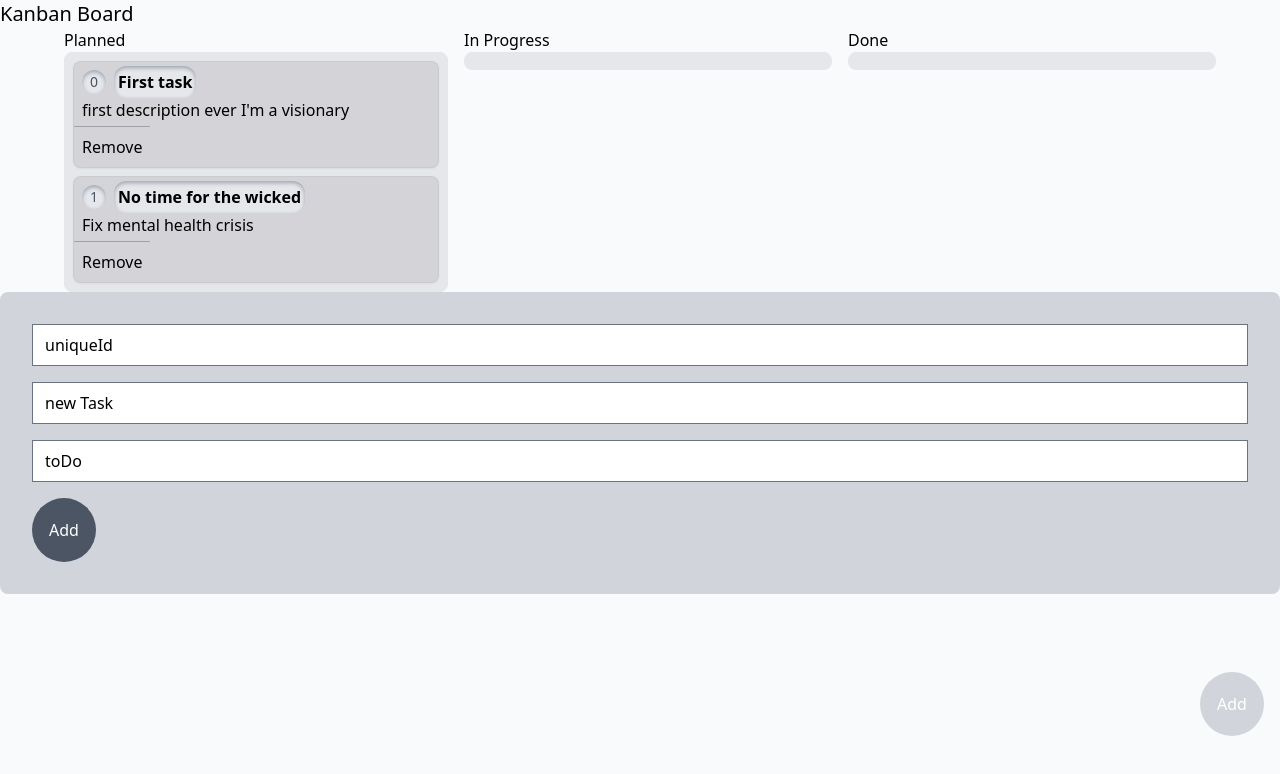
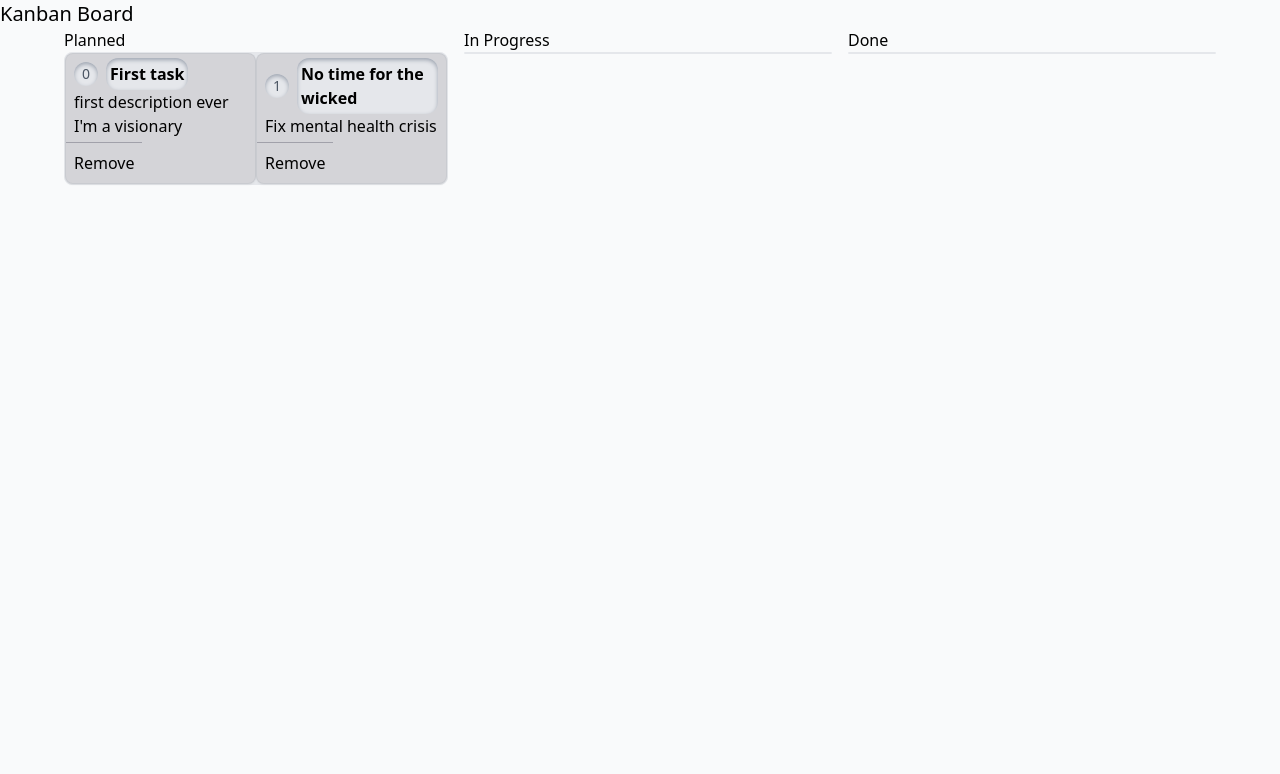
Before and after one commit to vlaier/Kanban-Boards, a Next.js app: page / in a window 1280 px wide. Shown: the top 774 px of the page. Built offline with nearby package versions, Linux system fonts and the light colour scheme.

Commit message:
feat: add BoardContext

```diff
--- /dev/null
+++ b/src/components/board/BoardContext.tsx
@@ -0,0 +1,38 @@
+import { tasksReducer } from '@/lib/functions';
+import {
+  createContext,
+  Dispatch,
+  ReactNode,
+  Reducer,
+  useContext,
+  useReducer,
+} from 'react';
+import { KanbanCard, TaskAction } from '.';
+const BoardContext = createContext<KanbanCard[] | null>(null);
+const BoardDispatchContext = createContext<Dispatch<TaskAction> | null>(null);
+export const BoardContextProvider: React.FC<{
+  children: ReactNode;
+  initialTasks?: KanbanCard[];
+}> = ({ children, initialTasks = [] }) => {
+  const [tasks, dispatch] = useReducer<Reducer<KanbanCard[], TaskAction>>(
+    tasksReducer,
+    initialTasks
+  );
+  return (
+    <BoardContext.Provider value={tasks}>
+      <BoardDispatchContext.Provider value={dispatch}>
+        {children}
+      </BoardDispatchContext.Provider>
+    </BoardContext.Provider>
+  );
+};
+export const useTasks = () => {
+  const tasks = useContext(BoardContext);
+  if (!tasks) throw new Error('BoardContext not found');
+  return tasks;
+};
+export const useTasksDispatch = () => {
+  const dispatch = useContext(BoardDispatchContext);
+  if (!dispatch) throw new Error('BoardDispatchContext not found');
+  return dispatch;
+};
--- a/src/components/board/card/Task.tsx
+++ b/src/components/board/card/Task.tsx
@@ -1,11 +1,10 @@
 import { KanbanCard } from '..';
+import { useTasksDispatch } from '../BoardContext';
 import { DraggableItem } from '../dnd/Draggable';
 
-export const TaskCard: React.FC<{ task: KanbanCard; remove: () => void }> = (
-  props
-) => {
-  const { task, remove } = { ...props };
-
+export const TaskCard: React.FC<{ task: KanbanCard }> = (props) => {
+  const { task } = { ...props };
+  const dispatch = useTasksDispatch();
   return (
     <DraggableItem id={task.id}>
       <div className="rounded-lg border border-gray-400/20 shadow-sm  w-full overflow-hidden bg-zinc-300 divide-y divide-zinc-400  ">
@@ -22,7 +21,12 @@ export const TaskCard: React.FC<{ task: KanbanCard; remove: () => void }> = (
             {task.description}
           </div>
         </div>
-        <button className="p-2" onClick={remove}>
+        <button
+          className="p-2"
+          onClick={() => {
+            dispatch({ type: 'remove', id: task.id });
+          }}
+        >
           Remove
         </button>
       </div>
--- a/src/components/board/grid/Board.tsx
+++ b/src/components/board/grid/Board.tsx
@@ -1,33 +1,20 @@
-import { tasksReducer } from '@/lib/functions';
 import {
   DndContext,
+  DragEndEvent,
   PointerSensor,
   useSensor,
   useSensors,
 } from '@dnd-kit/core';
-import { Reducer, useReducer, useState } from 'react';
-import { KanbanCard, TaskAction } from '..';
+import { ReactNode } from 'react';
+import { KanbanCard } from '..';
+import { BoardContextProvider, useTasksDispatch } from '../BoardContext';
 
-import { Droppable } from '../dnd/Droppable';
 import { Category } from '../section/Category';
 import { mockBasicBoardProps } from './Board.mocks';
 
 const Board: React.FC<KanbanCard[]> = (props) => {
-  const [tasks, dispatch] = useReducer<Reducer<KanbanCard[], TaskAction>>(
-    tasksReducer,
-    mockBasicBoardProps.base
-  );
-
-  const [newTask, setNewTask] = useState<KanbanCard>({
-    id: 'uniqueId',
-    title: 'new Task',
-    progress: 'toDo',
-    isPriority: false,
-    blockedTasks: [],
-    description: 'This tasked was just created',
-    tags: [],
-    timeRequired: 1,
-  });
+  const DndArea: React.FC<{ children: ReactNode }> = ({ children }) => {
+    const dispatch = useTasksDispatch();
     const sensors = useSensors(
       useSensor(PointerSensor, {
         activationConstraint: {
@@ -36,98 +23,41 @@ const Board: React.FC<KanbanCard[]> = (props) => {
       })
     );
 
-  return (
-    <DndContext
-      onDragEnd={({ over, active }) => {
-        if (over) {
+    const handleDragEnd: (event: DragEndEvent) => void = ({ active, over }) => {
+      if (over && over.data.current) {
         dispatch({
           type: 'update_progress',
           id: active.id as string,
-            updatedProgress: over.data.current
-              ? over.data.current.progress
-              : null,
+
+          updatedProgress: over.data.current.category,
         });
       }
-      }}
-      sensors={sensors}
-    >
+    };
+    return (
+      <DndContext onDragEnd={handleDragEnd} sensors={sensors}>
+        {children}
+      </DndContext>
+    );
+  };
+  return (
+    <BoardContextProvider initialTasks={mockBasicBoardProps.base}>
+      <DndArea>
         <div className="grid grid-cols-1 md:grid-cols-3 space-x-4 px-16">
           <div>
             <h3>Planned</h3>
-          <Droppable id="toDos" data={{ progress: 'toDo' }}>
-            <Category progress={'toDo'} tasks={tasks} dispatch={dispatch} />
-          </Droppable>
+            <Category id={'0'} category="toDo" />
           </div>
           <div>
             <h3>In Progress</h3>
-          <Droppable id="inProgress" data={{ progress: 'inProgress' }}>
-            <Category
-              progress={'inProgress'}
-              tasks={tasks}
-              dispatch={dispatch}
-            />
-          </Droppable>
+            <Category id={'1'} category="inProgress" />
           </div>
           <div>
             <h3>Done</h3>
-
-          <Droppable id="done" data={{ progress: 'done' }}>
-            <Category progress={'done'} tasks={tasks} dispatch={dispatch} />
-          </Droppable>
+            <Category id={'2'} category="done" />
           </div>
         </div>
-      <form className="flex flex-col p-8 bg-gray-300 rounded-lg gap-4">
-        <input
-          required={true}
-          type="text"
-          placeholder="id"
-          value={newTask.id}
-          onChange={(e) => {
-            setNewTask((prev) => {
-              return { ...prev, id: e.target.value };
-            });
-          }}
-        />
-        <input
-          required
-          type="text"
-          placeholder="title"
-          value={newTask.title}
-          onChange={(e) => {
-            setNewTask((prev) => {
-              return { ...prev, title: e.target.value };
-            });
-          }}
-        />
-        <input
-          type="text"
-          placeholder="progress"
-          value={newTask.progress}
-          onChange={(e) => {
-            setNewTask((prev) => {
-              return { ...prev, progress: e.target.value };
-            });
-          }}
-        />
-        <button
-          type="submit"
-          disabled={false}
-          className=" bg-gray-600 h-16 w-16 rounded-full text-white "
-          onClick={(e) => {
-            e.preventDefault();
-            dispatch({ type: 'add', task: newTask });
-          }}
-        >
-          Add
-        </button>
-      </form>
-      <button
-        className="fixed bg-gray-300 h-16 w-16 rounded-full text-white bottom-16 right-4 "
-        onClick={() => dispatch({ type: 'add', task: newTask })}
-      >
-        Add
-      </button>
-    </DndContext>
+      </DndArea>
+    </BoardContextProvider>
   );
 };
 
--- a/src/components/board/section/Category.tsx
+++ b/src/components/board/section/Category.tsx
@@ -1,21 +1,19 @@
-import { Dispatch } from 'react';
-import { KanbanCard, TaskAction } from '..';
+import { useTasks } from '../BoardContext';
 import { TaskCard } from '../card/Task';
+import { Droppable } from '../dnd/Droppable';
 
-export const Category: React.FC<{
-  tasks: KanbanCard[];
-  progress: string;
-  dispatch: Dispatch<TaskAction>;
-}> = ({ tasks, progress, dispatch }) => {
-  const filtredTasks = tasks.filter((task) => task.progress === progress);
-  const elements = filtredTasks.map((task) => {
-    return (
-      <TaskCard
-        task={task}
-        key={task.id}
-        remove={() => dispatch({ type: 'remove', id: task.id })}
-      />
-    );
+export const Category: React.FC<{ id: string; category: string }> = (props) => {
+  const tasks = useTasks();
+  const { id, category } = { ...props };
+  const categoryTasks = tasks.filter((task) => {
+    return task.progress === category;
   });
-  return <div className="flex flex-col gap-2 p-2 w-full">{elements}</div>;
+  const TasksElements = categoryTasks.map((task) => {
+    return <TaskCard task={task} key={task.id} />;
+  });
+  return (
+    <Droppable id={category} data={{ category }}>
+      {TasksElements}
+    </Droppable>
+  );
 };
```
Lines whose indentation alone changed are shown as unchanged.
